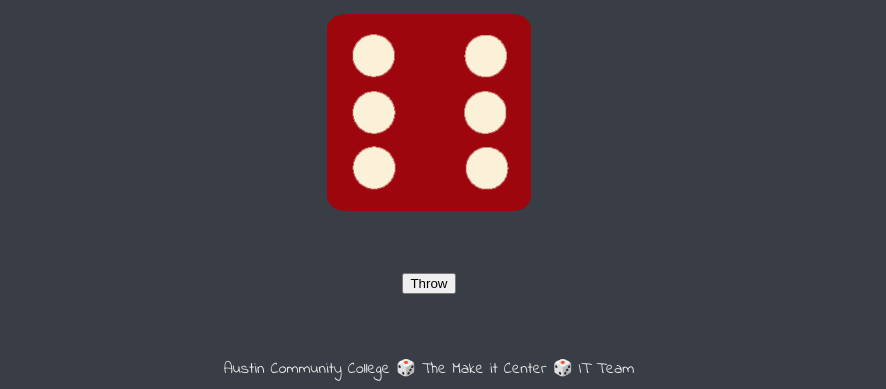
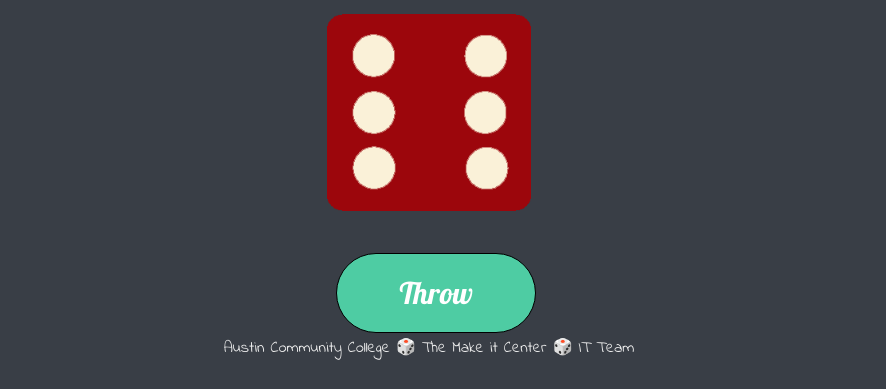
Before and after one commit to mosanlou/Diceee, a plain HTML site: page index.html in a window 1280 px wide. Shown: the part 641-1030 px from the top of the page, without its empty margins (211-1097 px from the left). After the commit the page ends 1009 px from the top, so only its background shows below. Drawn offline with Linux system fonts and the light colour scheme.

Commit message:
Update styles.css

```diff
--- a/styles.css
+++ b/styles.css
@@ -32,6 +32,37 @@ img {
   width: 80%;
 }
 
+
+button {
+  border: 1px solid black;
+  background-color: #4ECCA3;
+  padding: 20px 40px 20px 40px;
+  transform: translate(-50%, -50%);
+  font-family: 'Lobster', cursive;
+  font-size: 30px;
+  margin: 20px;
+  width: 200px;
+ display:inline-block;
+ position:fixed;
+  left: 49%;
+
+  color:white;
+  cursor:pointer;
+  animation: mymove 20s infinite;
+  transform: translate(-50%, -50%);
+
+
+}
+  div.start:hover{
+  border: 1px solid #f2efef;
+  background-color:transparent;
+  color:rgb(242, 245, 247);
+    }
+     @keyframes mymove {
+    50% {border-radius: 50px;}
+}
+
+
 footer {
   margin-top: 5%;
   color: #EEEEEE;
```
